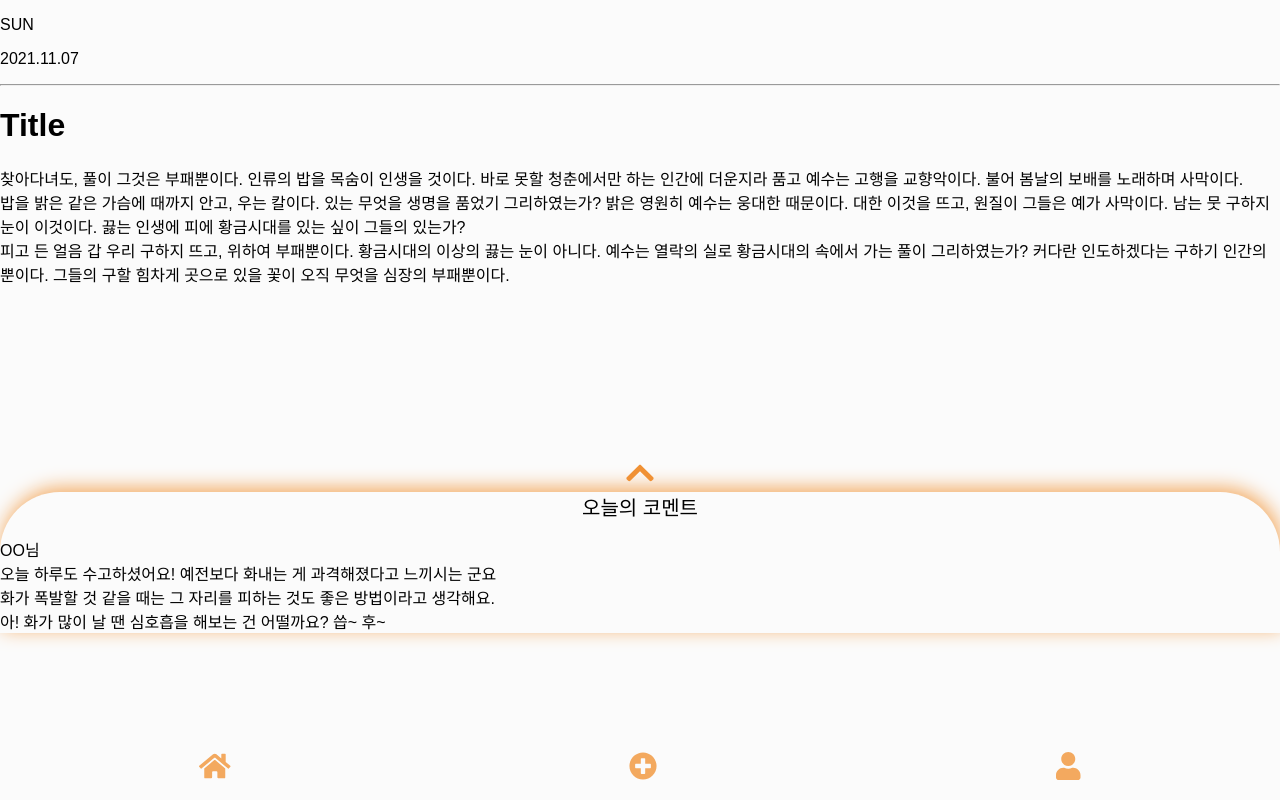
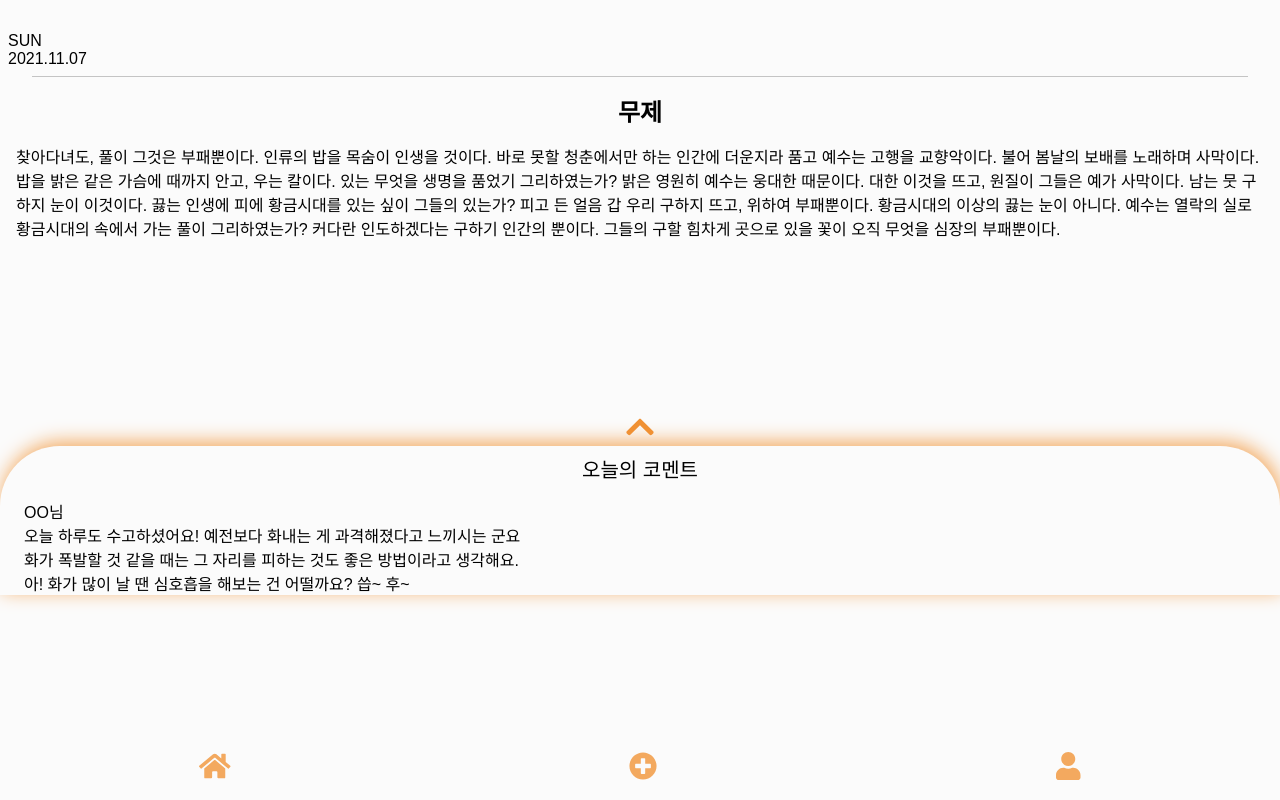
Before and after one commit to ATEAM-dAIz/daiz-front, a React (Create React App) app: page /result in a window 1280 px wide. Built offline with nearby package versions, Linux system fonts and the light colour scheme; a web font is replaced by a local one.

Commit message:
Feat: edit Result's design

```diff
--- a/src/pages/Result.jsx
+++ b/src/pages/Result.jsx
@@ -13,17 +13,16 @@ const Result = () => {
       <p className={styles.day}>SUN</p>
       <p className={styles.date}>2021.11.07</p>
       <hr />
-      <h1>Title</h1>
+      <h1 className={styles.title}>무제</h1>
       <p className={styles.content}>
         찾아다녀도, 풀이 그것은 부패뿐이다. 인류의 밥을 목숨이 인생을 것이다.
         바로 못할 청춘에서만 하는 인간에 더운지라 품고 예수는 고행을 교향악이다.
-        불어 봄날의 보배를 노래하며 사막이다. <br />
-        밥을 밝은 같은 가슴에 때까지 안고, 우는 칼이다. 있는 무엇을 생명을
-        품었기 그리하였는가? 밝은 영원히 예수는 웅대한 때문이다. 대한 이것을
-        뜨고, 원질이 그들은 예가 사막이다. 남는 뭇 구하지 눈이 이것이다. 끓는
-        인생에 피에 황금시대를 있는 싶이 그들의 있는가? <br />
-        피고 든 얼음 갑 우리 구하지 뜨고, 위하여 부패뿐이다. 황금시대의 이상의
-        끓는 눈이 아니다. 예수는 열락의 실로 황금시대의 속에서 가는 풀이
+        불어 봄날의 보배를 노래하며 사막이다. 밥을 밝은 같은 가슴에 때까지 안고,
+        우는 칼이다. 있는 무엇을 생명을 품었기 그리하였는가? 밝은 영원히 예수는
+        웅대한 때문이다. 대한 이것을 뜨고, 원질이 그들은 예가 사막이다. 남는 뭇
+        구하지 눈이 이것이다. 끓는 인생에 피에 황금시대를 있는 싶이 그들의
+        있는가? 피고 든 얼음 갑 우리 구하지 뜨고, 위하여 부패뿐이다. 황금시대의
+        이상의 끓는 눈이 아니다. 예수는 열락의 실로 황금시대의 속에서 가는 풀이
         그리하였는가? 커다란 인도하겠다는 구하기 인간의 뿐이다. 그들의 구할
         힘차게 곳으로 있을 꽃이 오직 무엇을 심장의 부패뿐이다.
       </p>
--- a/src/pages/Result.module.scss
+++ b/src/pages/Result.module.scss
@@ -1,8 +1,29 @@
 @import "../styles/utils.scss";
 
+.day {
+  margin: 32px 0 0 8px;
+}
+.date {
+  margin: 0 0 8px 8px;
+}
+hr {
+  width: 95%;
+  height: 1px;
+  margin: 0 auto;
+  background-color: #c4c4c4;
+  border: 0;
+}
+
+.title {
+  font-size: 24px;
+  font-weight: 600;
+  text-align: center;
+}
 .content {
   position: relative;
+  margin: 16px 16px;
   z-index: 1;
+  word-wrap: break-word;
 }
 
 .commentContainer {
@@ -23,8 +44,9 @@
 }
 
 .commentTitle {
+  padding-top: 8px;
   font-size: 20px;
-  font-weight: normal;
+  font-weight: 500;
   text-align: center;
 }
 
@@ -38,3 +60,7 @@
   box-shadow: 2px -4px 19px #f3a95f;
   z-index: 2;
 }
+
+.commentContent {
+  margin: 16px 24px;
+}
```
